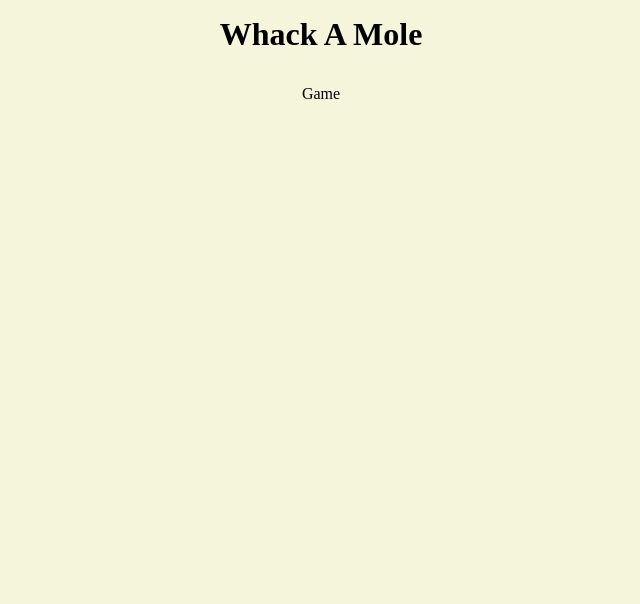
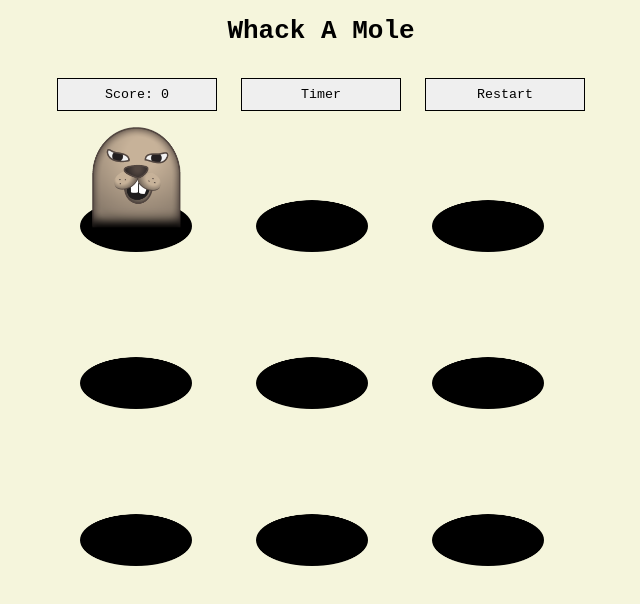
Before and after one commit to kaiwye/Unit3.WhackAMole, a React (Vite) app: page / in a window 1280 px wide. Both pictures are taken after a click on the button "Play". Shown: the top 604 px of the page, without its empty margins (319-959 px from the left). Built offline with nearby package versions, Linux system fonts and the light colour scheme.

Commit message:
whack a mole is built, css styling added, score increases on whack, restart button works

```diff
--- a/src/App.jsx
+++ b/src/App.jsx
@@ -5,15 +5,15 @@ import Game from "./Components/Game/Game";
 export default function App() {
   const [gameStart, setGameStart] = useState(false);
 
-  const startGame = () => {
-    setGameStart(true);
-  };
+  const startGame = () => setGameStart(true);
+
+  const restartGame = () => setGameStart(false);
 
   return (
     <>
       <h1>Whack A Mole</h1>
       {!gameStart && <Welcome startGame={startGame} />}
-      {gameStart && <Game />}
+      {gameStart && <Game restartGame={restartGame} />}
     </>
   );
 }
--- /dev/null
+++ b/src/Components/Game/Game.css
@@ -0,0 +1,35 @@
+.field {
+  display: grid;
+  grid-template-columns: repeat(3, 1fr);
+  padding: 1rem;
+  gap: 2rem;
+  margin: 0 auto;
+}
+
+.hole {
+  width: 125px;
+  height: 125px;
+  background: url("/hole.png") no-repeat center/contain;
+}
+
+.mole {
+  background-image: url("/mole.png");
+  cursor: pointer;
+}
+
+.scoreboard {
+  display: grid;
+  grid-template-columns: repeat(3, 1fr);
+  gap: 1.5rem;
+}
+
+.scoreboard button {
+  padding: 0.5rem 1rem;
+  border: 1px solid black;
+  font-family: monospace;
+}
+
+.scoreboard button:hover:last-child {
+  background-color: burlywood;
+  cursor: pointer;
+}
--- a/src/Components/Game/Game.jsx
+++ b/src/Components/Game/Game.jsx
@@ -1,5 +1,26 @@
-export default function Game() {
+import { useGame } from "./GameScoreKeeper";
+import "./Game.css";
+
+export default function Game({ restartGame }) {
+  const { field, score, whackMole } = useGame();
+
   return (
-    <div>Game</div>
-  )
+    <>
+      <div className="scoreboard">
+        <button>Score: {score}</button>
+        <button>Timer</button>
+        <button onClick={restartGame}>Restart</button>
+      </div>
+
+      <div className="field">
+        {field.map((mole, index) => (
+          <div
+            key={index}
+            className={`hole ${mole ? "mole" : ""}`}
+            onClick={mole ? whackMole : undefined}
+          ></div>
+        ))}
+      </div>
+    </>
+  );
 }
--- /dev/null
+++ b/src/Components/Game/GameScoreKeeper.jsx
@@ -0,0 +1,47 @@
+import { createContext, useState, useContext } from "react";
+
+const GameContext = createContext();
+
+const numHoles = 9;
+
+export default function GameProvider({ children }) {
+  const [field, setField] = useState(makeField());
+  const [score, setScore] = useState(0);
+  const [playing, setPlaying] = useState(true);
+
+  function makeField(initialField = []) {
+    const newField = Array(numHoles).fill(false);
+    let mole = Math.floor(Math.random() * numHoles);
+    while (initialField[mole]) {
+      mole = Math.floor(Math.random() * numHoles);
+    }
+    newField[mole] = true;
+    return newField;
+  }
+
+  const whackMole = () => {
+    if (!playing) return;
+    setScore((s) => s + 1);
+    setField((initial) => makeField(initial));
+  };
+
+  const resetGame = () => {
+    setScore(0);
+    setField(makeField());
+    setPlaying(true);
+  };
+
+  return (
+    <GameContext.Provider
+      value={{ field, score, whackMole, resetGame, playing, setPlaying }}
+    >
+      {children}
+    </GameContext.Provider>
+  );
+}
+
+export const useGame = () => {
+  const context = useContext(GameContext);
+  if (!context) throw new Error("useGame must be used within GameProvider");
+  return context;
+};
--- a/src/Components/Welcome/Welcome.css
+++ b/src/Components/Welcome/Welcome.css
@@ -1,16 +1,17 @@
 .welcome {
   display: grid;
-  width: 40%;
   gap: 2ch;
-  margin: 0 auto;
-  margin-bottom: 2rem;
+  max-width: 30ch;
+  margin: 0 auto 2rem auto;
 }
 
-button {
+.welcome button {
   padding: 0.5rem;
   border: 1px solid black;
+  font-family: monospace;
 }
 
-button:hover {
+.welcome button:hover {
+  cursor: pointer;
   background-color: burlywood;
 }
--- a/src/index.css
+++ b/src/index.css
@@ -2,24 +2,20 @@
   margin: 0;
   padding: 0;
   box-sizing: border-box;
-  background: beige;
 }
 
 #root {
-  max-width: 40rem;
+  max-width: 35rem;
   padding: 1rem;
   margin: 0 auto;
   text-align: center;
+  font-family: monospace;
+}
+
+body {
+  background: beige;
 }
 
 h1 {
   padding-bottom: 2rem;
 }
-
-.hole {
-  background: url("/hole.png") no-repeat center/contain;
-}
-
-.mole {
-  background-image: url("/mole.png");
-}
--- a/src/main.jsx
+++ b/src/main.jsx
@@ -2,9 +2,12 @@ import { StrictMode } from "react";
 import { createRoot } from "react-dom/client";
 import "./index.css";
 import App from "./App.jsx";
+import GameProvider from "./Components/Game/GameScoreKeeper.jsx";
 
 createRoot(document.getElementById("root")).render(
   <StrictMode>
-    <App />
+    <GameProvider>
+      <App />
+    </GameProvider>
   </StrictMode>
 );
```
